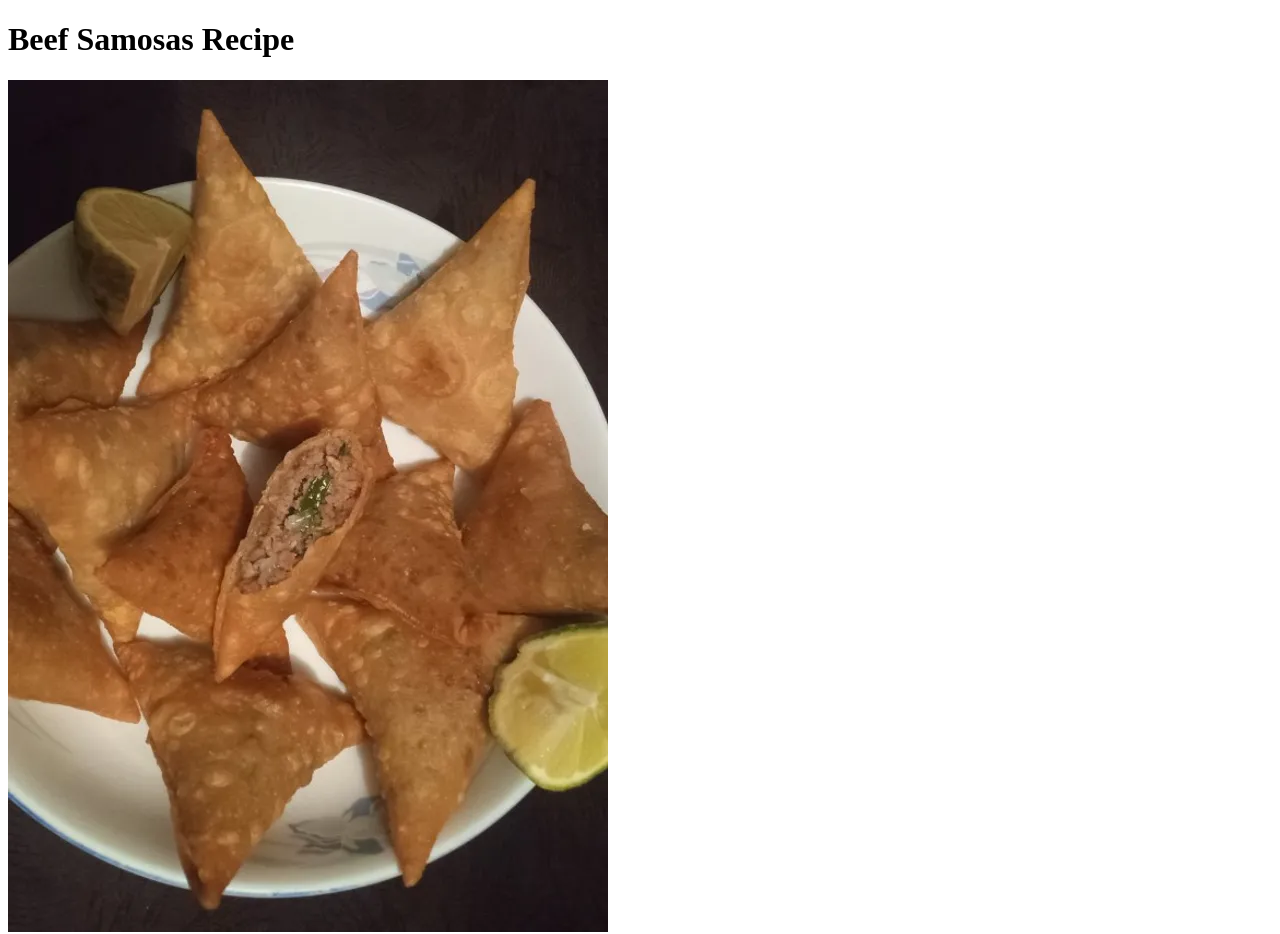
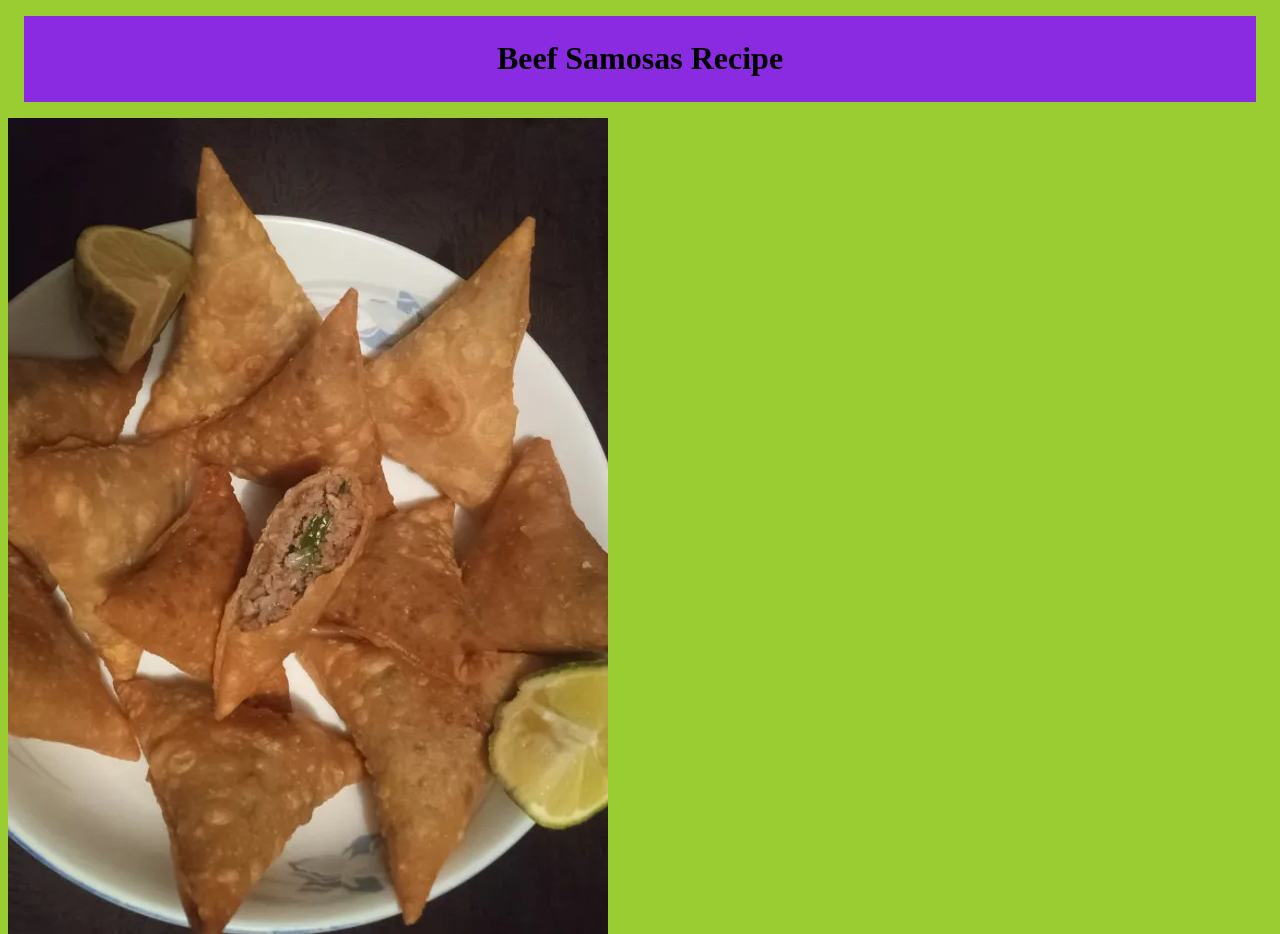
Before and after one commit to sw-eden/odin-recipes, a plain HTML site: page recipes/beef-samosas.html in a window 1280 px wide. Shown: the top 934 px of the page. Drawn offline with Linux system fonts and the light colour scheme.

Commit message:
Add samosa.css to beef-samosas.html

```diff
--- a/recipes/beef-samosas.html
+++ b/recipes/beef-samosas.html
@@ -3,9 +3,10 @@
 <head>
     <meta charset="UTF-8">
     <title>How To Make Beef Samosas</title>
+    <link rel="stylesheet" href="samosa.css" >
 </head>
 <body>
-    <h1>Beef Samosas Recipe</h1>
+  <div class="list"><h1>Beef Samosas Recipe</h1></div>
     <img src="../images/beef-samosas-recipe-main-photo.webp" alt="Beef Samosas" height="852" width="600">
     <h2>Description</h2>
     <p>Below is a simple recipe on how to make beef samosas which is a popular dish in Kenyan households. They make for a wonderful, savory dish. Enjoy!</p>
```
